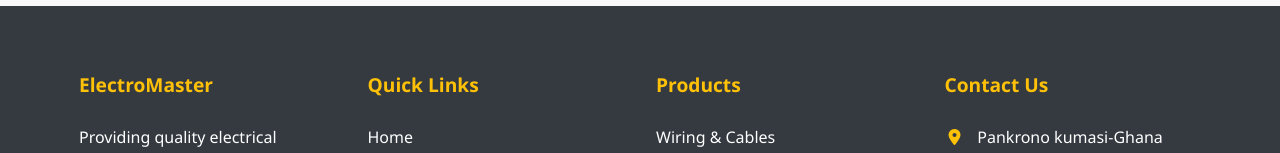
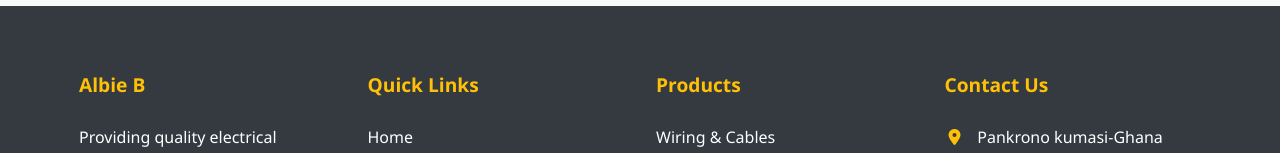
Before and after one commit to Elisha-cyc/Albert, a plain HTML site: page about.html in a window 1280 px wide. Shown: the part 3895-4048 px from the top of the page. Drawn offline with Linux system fonts and the light colour scheme.

Commit message:
about.html

```diff
--- a/about.html
+++ b/about.html
@@ -212,7 +212,7 @@
         <div class="container">
             <div class="footer-grid">
                 <div class="footer-col">
-                    <h3>ElectroMaster</h3>
+                    <h3>Albie B</h3>
                     <p>Providing quality electrical products and professional training since 2005.</p>
                     <div class="footer-social">
                         <a href="#"><i class="fab fa-facebook-f"></i></a>
```
